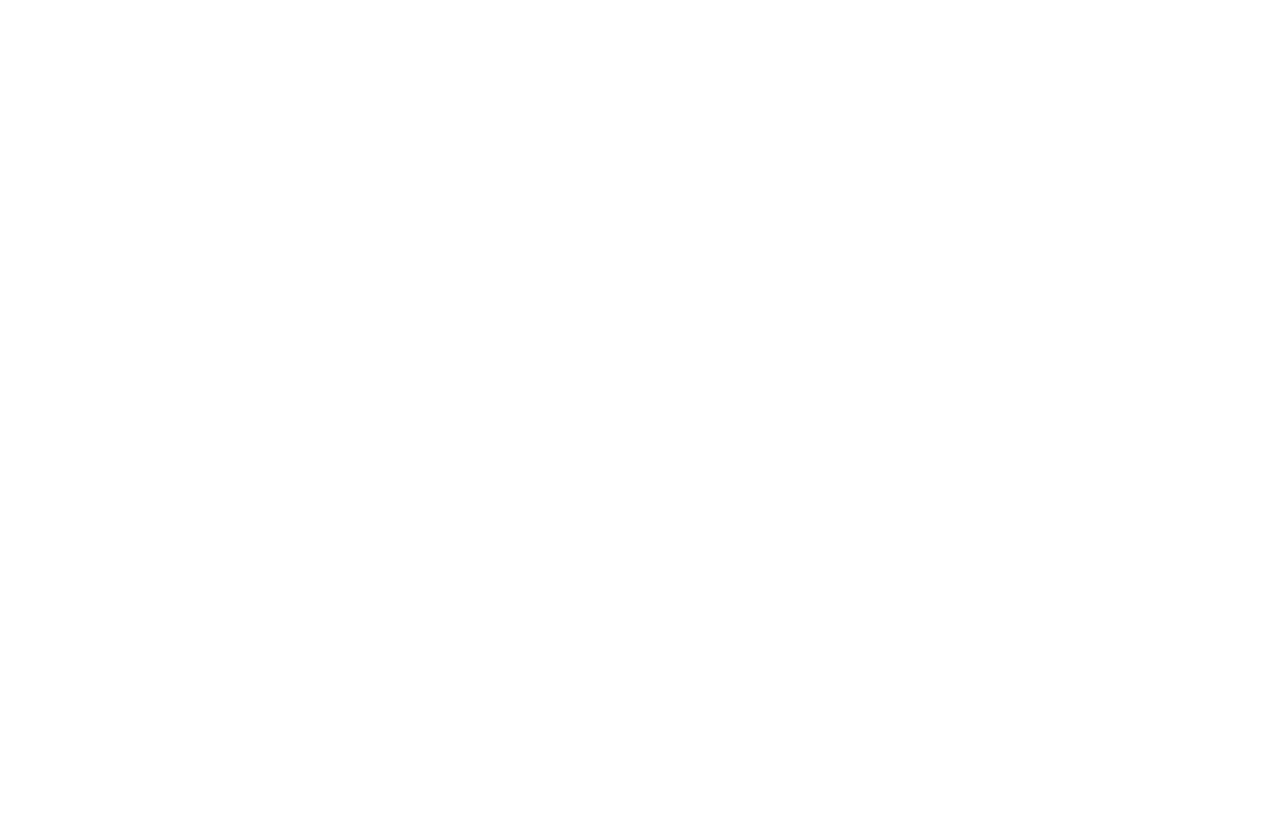
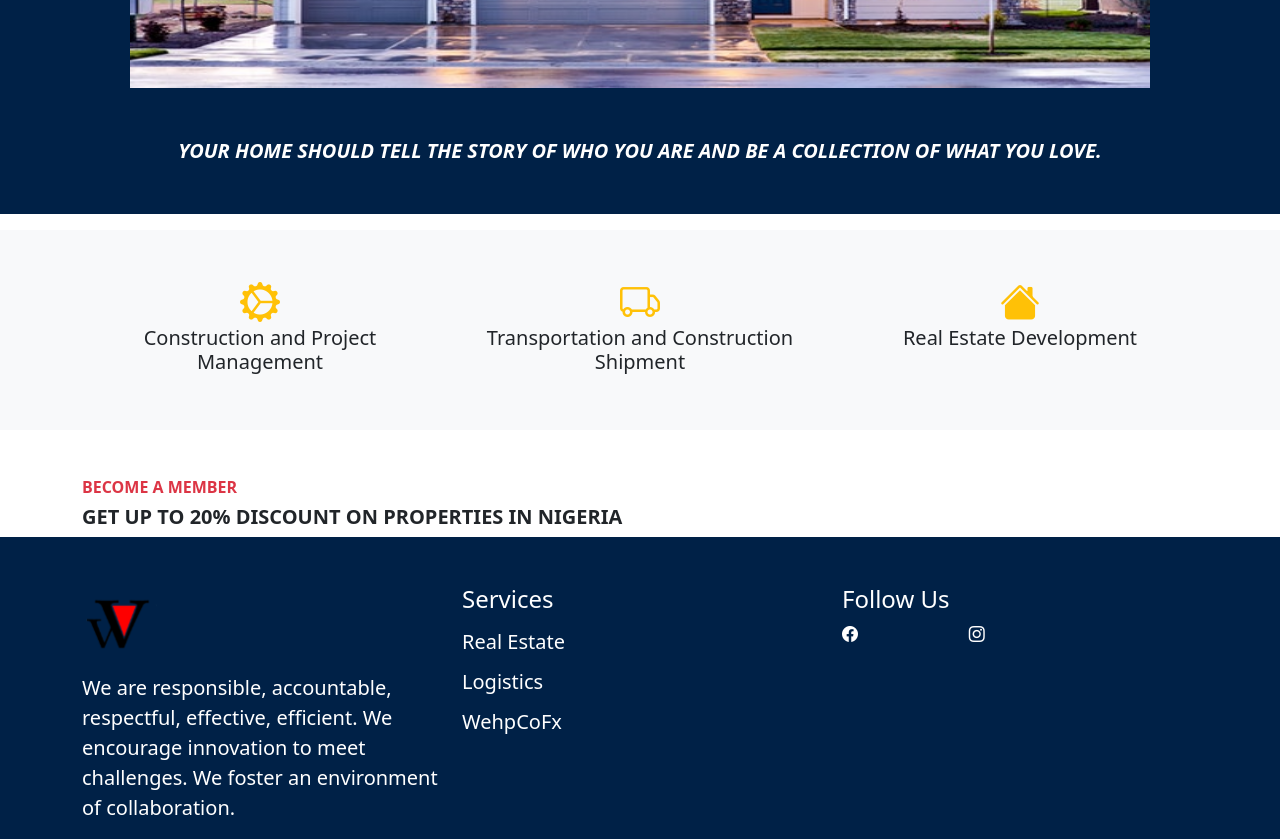
Before and after one commit to nsilva1/wephco, a React (Create React App) app: page /real-estate in a window 1280 px wide. Shown: the part 580-1419 px from the top of the page. Before the commit the page ends 800 px from the top, so only its background shows below. Built offline with nearby package versions, Linux system fonts and the light colour scheme.

Commit message:
real estate in progress

```diff
--- a/src/App.js
+++ b/src/App.js
@@ -3,6 +3,7 @@
 // component imports
 import Navigation from './components/common/Navigation';
 import Home from './components/pages/LandingPage/Home';
+import RealEstate from './components/pages/RealEstate/RealEstate';
 import Footer from './components/common/Footer';
 
 // stylesheet imports
@@ -15,6 +16,7 @@
       <Navigation />
       <Switch>
         <Route exact path='/' component={Home} />
+        <Route exact path='/real-estate' component={RealEstate} />
       </Switch>
       <Footer />
     </BrowserRouter>
--- a/src/components/common/Navigation.js
+++ b/src/components/common/Navigation.js
@@ -42,7 +42,7 @@
               </NavLink>
             </Nav.Link>
             <Nav.Link className='p-4'>
-            <NavLink to='/'>
+            <NavLink to='/real-estate'>
               <p>Real Estate</p>
             </NavLink>
             </Nav.Link>
--- /dev/null
+++ b/src/components/pages/RealEstate/RealEstate.js
@@ -0,0 +1,60 @@
+import React from 'react'
+import { Row, Col, Container } from 'react-bootstrap';
+// import realestate from '../../../assets/images/realestate.jpeg';
+import house from '../../../assets/images/house.jpeg';
+
+const RealEstate = () => {
+  return (
+    <>
+
+      <div className="bg-wephco-blue header">
+        <Container>
+        <div className="p-5">
+          <img src={house} alt='Real Estate' className='d-block w-100' height={500} />
+          <div className="text-center mt-5 text-wrap text-uppercase fst-italic fw-bold fs-5">
+            Your home should tell the story of who you are and be a collection of what you love.
+          </div>
+        </div>
+        </Container>
+      </div>
+
+      <div className="bg-light services">
+        <div className="p-5 mt-3">
+          <Container>
+          <Row>
+            <Col xs={12} md={4}>
+            <div className="display-6 text-center">
+            <i className="bi bi-gear-wide-connected text-warning"></i>
+            </div>
+            <h5 className="text-center text-wrap">Construction and Project Management</h5>
+            </Col>
+            <Col xs={12} md={4}>
+            <div className="display-6 text-center">
+            <i className="bi bi-truck text-warning"></i>
+            </div>
+            <h5 className="text-center text-wrap">Transportation and Construction Shipment</h5>
+            </Col>
+            <Col xs={12} md={4}>
+            <div className="display-6 text-center">
+            <i className="bi bi-house-fill text-warning"></i>
+            </div>
+            <h5 className="text-center text-wrap">Real Estate Development</h5>
+            </Col>
+          </Row>
+          </Container>
+        </div>
+      </div>
+
+      <div className="pictures">
+        <Container>
+          <h6 className="mt-5 text-danger fw-bold">BECOME A MEMBER</h6>
+          <h5 className='fw-bold'>GET UP TO 20% DISCOUNT ON PROPERTIES IN NIGERIA</h5>
+          <div className="picture-slide"></div>
+        </Container>
+      </div>
+
+    </>
+  )
+}
+
+export default RealEstate;
```
Also changed, not shown: src/assets/images/house.jpeg (added), 1 other file (tests, documents, lock files or other folders).
